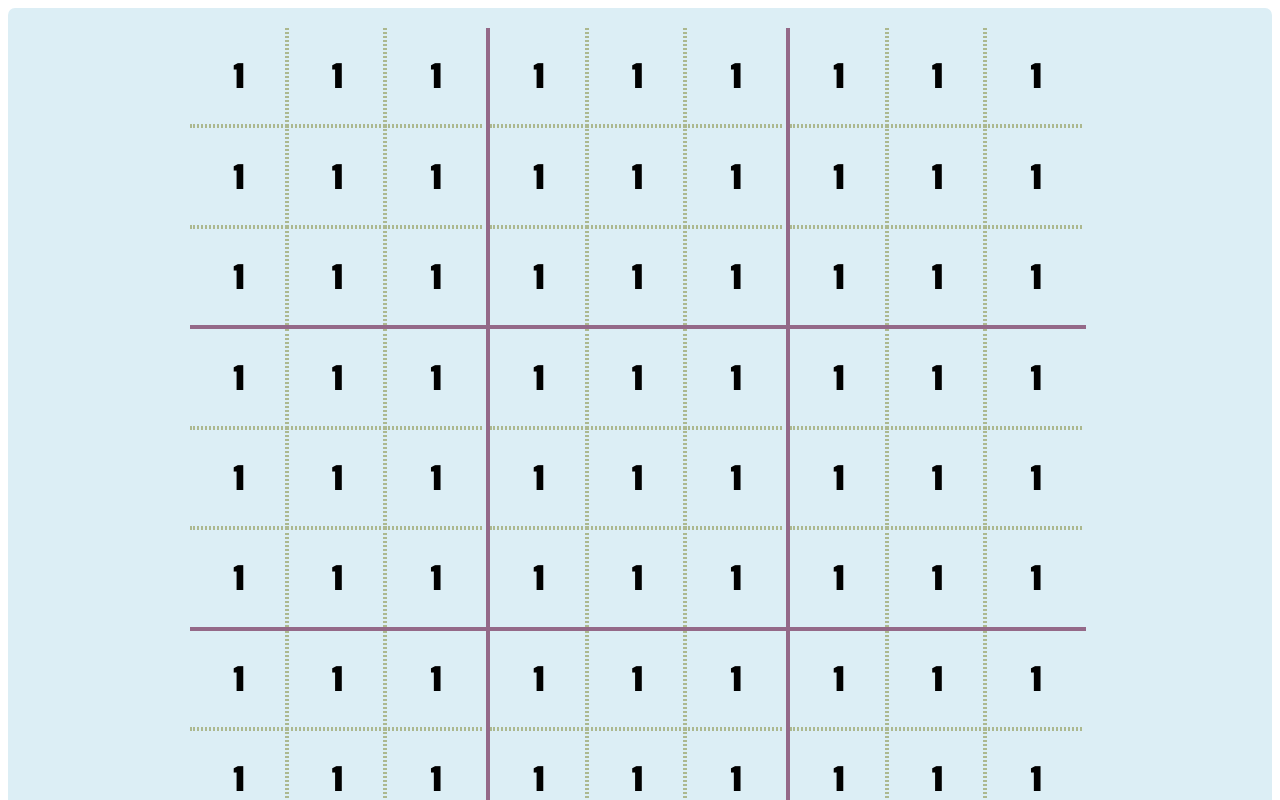
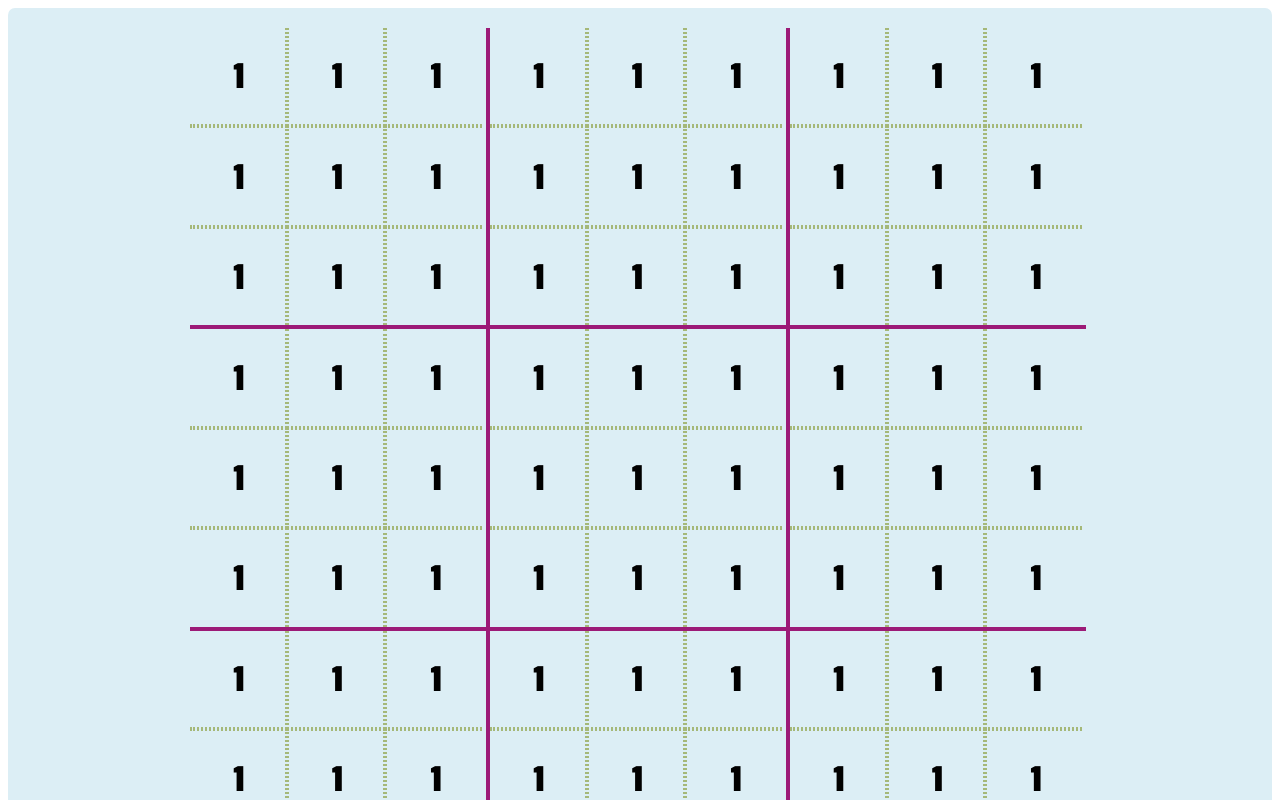
Before and after one commit to VictorHugoBatista/vue-sudoku-board, a Vue app: page / in a window 1280 px wide. Shown: the top 800 px of the page. Built offline with nearby package versions, Linux system fonts and the light colour scheme.

Commit message:
feature: Enhance the grids border colors

```diff
--- a/src/components/board/Board.vue
+++ b/src/components/board/Board.vue
@@ -1,7 +1,7 @@
 <template>
 <div class="sudoku-board">
   <Grid
-    gridItemBorderColor="#946988"
+    gridItemBorderColor="#9c1a77"
     gridItemBorderStyle="solid"
   >
     <Quadrant />
--- a/src/components/board/Quadrant.vue
+++ b/src/components/board/Quadrant.vue
@@ -1,7 +1,7 @@
 <template>
 <div class="sudoku-quadrant" >
   <Grid
-    gridItemBorderColor="#acb88f"
+    gridItemBorderColor="#a5b879"
     gridItemBorderStyle="dotted"
   >
     <Field />
```
